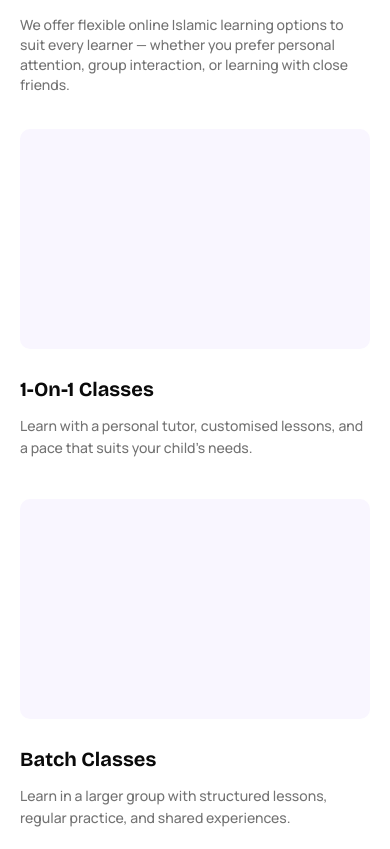
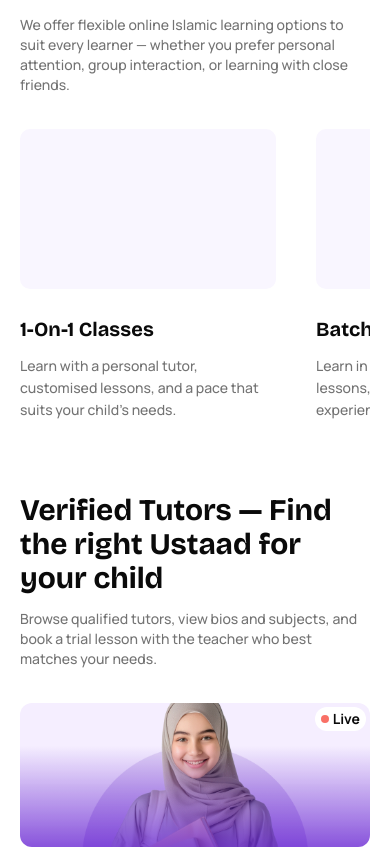
Before and after one commit to aumirza/madrasa-landing, a Next.js app: page / in a window 390 px wide. Shown: the part 4600-5449 px from the top of the page. Built offline with nearby package versions, Linux system fonts and the light colour scheme.

Commit message:
feat: update ClassCard component styling for responsive

```diff
--- a/src/components/marketing/ClassCard.tsx
+++ b/src/components/marketing/ClassCard.tsx
@@ -6,7 +6,7 @@ export function ClassCard({ title, description }: ClassCardProps) {
   return (
     <div className="flex flex-col gap-6.5">
       {/* image placeholder */}
-      <div className="h-[13.75rem] w-full rounded-lg bg-brand" />
+      <div className="h-40 w-full min-w-64 rounded-lg bg-brand sm:h-[13.75rem]" />
       <div className="flex flex-col gap-3 text-left">
         <p className="font-bold text-heading text-xl">{title}</p>
         <p className="font-manrope font-medium text-sm text-subheading leading-5.5">
--- a/src/components/marketing/ClassOptions.tsx
+++ b/src/components/marketing/ClassOptions.tsx
@@ -33,7 +33,7 @@ export function ClassOptions() {
         </p>
       </div>
       {/* card */}
-      <div className="grid grid-cols-1 gap-10 sm:grid-cols-3">
+      <div className="flex w-full gap-10 overflow-x-auto sm:grid sm:grid-cols-3">
         {classOptions.map((option) => (
           <ClassCard key={option.title} {...option} />
         ))}
```
